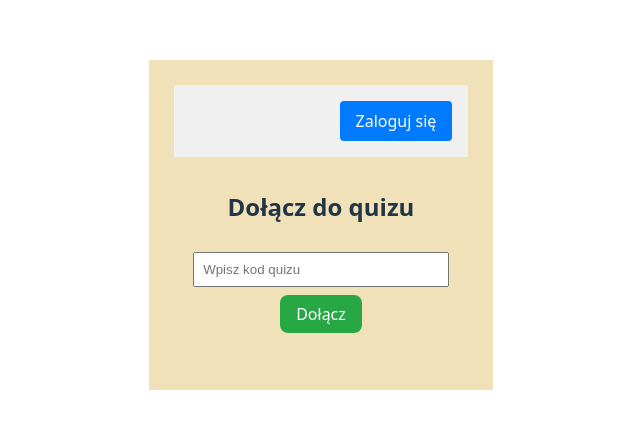
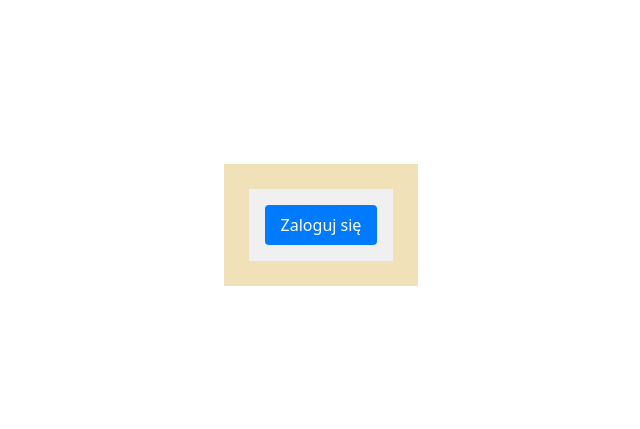
Before and after one commit to barphantom/QuizApp, a React (Vite) app in the folder frontend/: page / in a window 1280 px wide. Shown: the part 175-604 px from the top of the page, without its empty margins (319-959 px from the left). Built offline with nearby package versions, Linux system fonts and the light colour scheme.

Commit message:
Simple structure change in router

```diff
--- a/frontend/src/main.jsx
+++ b/frontend/src/main.jsx
@@ -9,15 +9,19 @@ import Login from './pages/Login';
 import Register from './pages/Register';
 
 const router = createBrowserRouter([
-    {
-        path: "/",
-        element: <App />,
-        children: [
-            { index: true, element: <Home /> },
-            { path: 'login', element: <Login /> },
-            { path: 'register', element: <Register /> },
-        ],
-    },
+    // {
+    //     path: "/",
+    //     element: <App />,
+    //     children: [
+    //         { index: true, element: <Home /> },
+    //         { path: 'loginn', element: <Login /> },
+    //         { path: 'registerr', element: <Register /> },
+    //     ],
+    // },
+    {path: "/", element: <App />},
+    {path: "/login", element: <Login />},
+    {path: "/register", element: <Register />},
+    {path: "*", element: <NotFoundPage />},
 ]);
 
 // konfiguracja rutera
```
